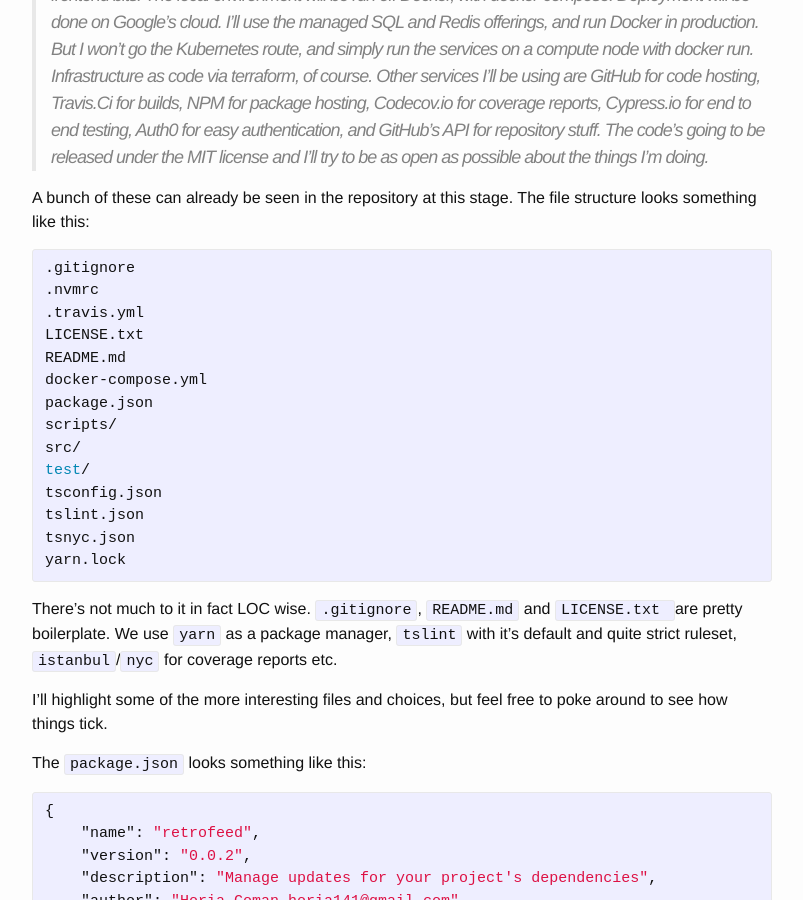
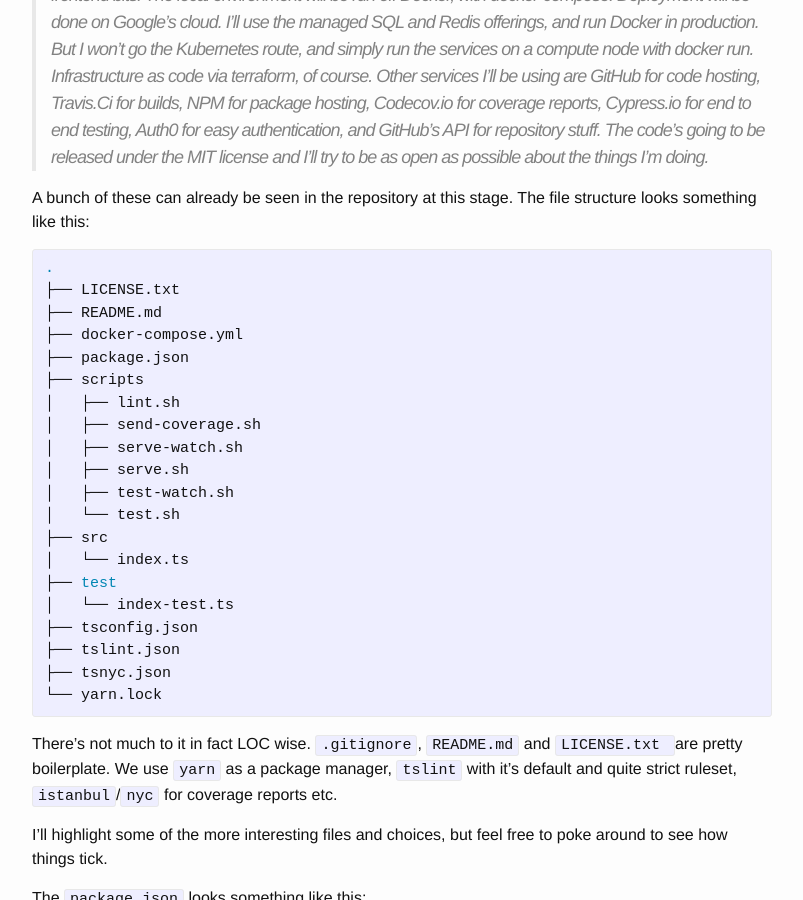
Before and after one commit to horia141/horia141.github.io, a Jekyll site: the page built from _posts/2018-07-07-retrofeed-2.md, in a window 1280 px wide and 900 px high, scrolled down 937 px. Shown: the whole window, without its empty margins (238-1041 px from the left). Built offline with Jekyll 4.4.1, drawn with Linux system fonts in a browser that asks for light colours; comment, search, counter and statistics services are not loaded.

Commit message:
Better structure to liting

```diff
--- a/_posts/2018-07-07-retrofeed-2.md
+++ b/_posts/2018-07-07-retrofeed-2.md
@@ -25,20 +25,26 @@ Recapping the [last post](https://horia141.com/retrofeed.html), the main archite
 A bunch of these can already be seen in the repository at this stage. The file structure looks something like this:
 
 {% highlight bash %}
-.gitignore
-.nvmrc
-.travis.yml
-LICENSE.txt
-README.md
-docker-compose.yml
-package.json
-scripts/
-src/
-test/
-tsconfig.json
-tslint.json
-tsnyc.json
-yarn.lock
+.
+├── LICENSE.txt
+├── README.md
+├── docker-compose.yml
+├── package.json
+├── scripts
+│   ├── lint.sh
+│   ├── send-coverage.sh
+│   ├── serve-watch.sh
+│   ├── serve.sh
+│   ├── test-watch.sh
+│   └── test.sh
+├── src
+│   └── index.ts
+├── test
+│   └── index-test.ts
+├── tsconfig.json
+├── tslint.json
+├── tsnyc.json
+└── yarn.lock
 {% endhighlight %}
 
 There's not much to it in fact LOC wise. `.gitignore`, `README.md` and `LICENSE.txt `are pretty boilerplate. We use `yarn` as a package manager, `tslint` with it's default and quite strict ruleset, `istanbul`/`nyc` for coverage reports etc.
```
